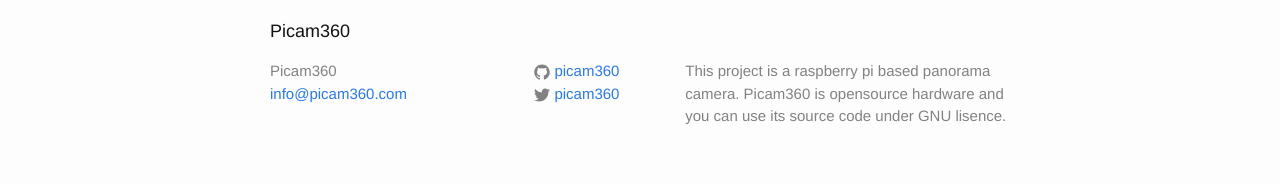
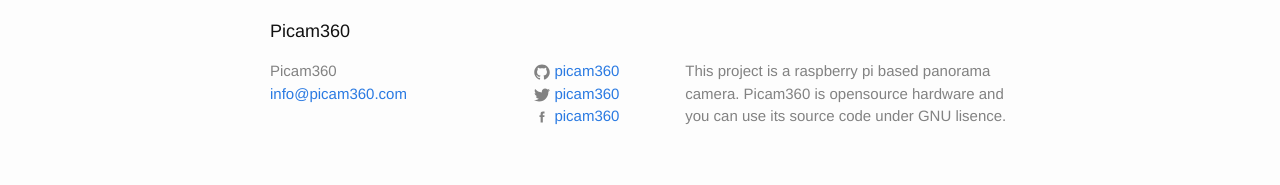
Before and after one commit to picam360/picam360.github.io, a Jekyll site: the page built from index.html, in a window 1280 px wide. Shown: the part 1591-1776 px from the top of the page. Built offline with Jekyll 4.4.1, drawn with Linux system fonts in a browser that asks for light colours.

Commit message:
facebook

```diff
--- a/_config.yml
+++ b/_config.yml
@@ -15,6 +15,7 @@
 url: "http://picam.github.io" # the base hostname & protocol for your site
 twitter_username: picam360
 github_username:  picam360
+facebook_username:  picam360
 
 # Build settings
 markdown: kramdown
--- a/_includes/footer.html
+++ b/_includes/footer.html
@@ -25,6 +25,12 @@
             {% include icon-twitter.html username=site.twitter_username %}
           </li>
           {% endif %}
+
+          {% if site.twitter_username %}
+          <li>
+            {% include icon-facebook.html username=site.twitter_username %}
+          </li>
+          {% endif %}
         </ul>
       </div>
 
--- /dev/null
+++ b/_includes/icon-facebook.html
@@ -0,0 +1 @@
+<a href="https://www.facebook.com/{{ include.username }}"><span class="icon icon--facebook">{% include icon-facebook.svg %}</span><span class="username">{{ include.username }}</span></a>
```
Also changed, not shown: _includes/icon-facebook.svg (added).
